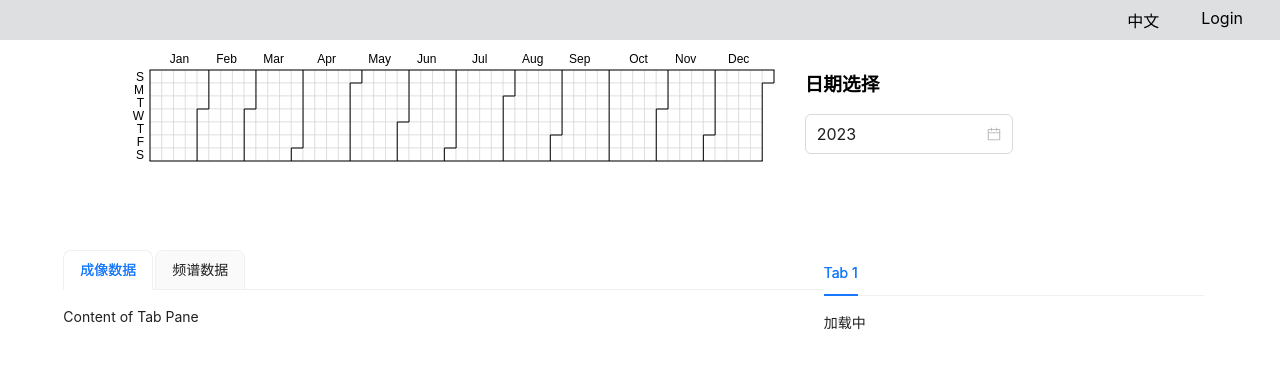
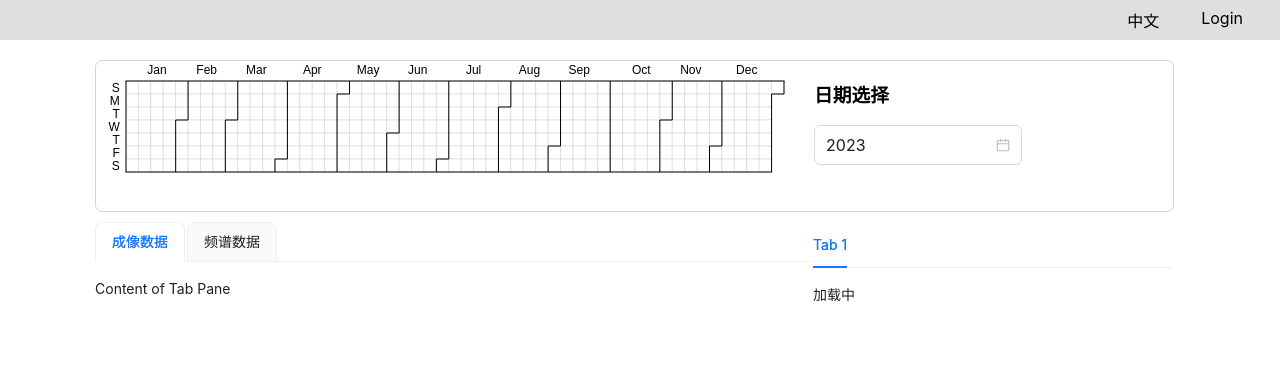
Before and after one commit to GYtide/dsrt-frontend, a React (Create React App) app: page / in a window 1280 px wide. Shown: the top 368 px of the page. Built offline with nearby package versions, Linux system fonts and the light colour scheme; no server answers.

Commit message:
调整布局

```diff
--- a/src/components/DataCalendar/DataCalendar.css
+++ b/src/components/DataCalendar/DataCalendar.css
@@ -1,9 +1,11 @@
 .date-select {
-  height: 200px;
-  width: 90%;
+  height: 150px;
+  width: 100%;
   display: flex;
-  margin: auto;
+  margin: 10px auto;
   flex-direction: row;
+  border: 1px solid #d0d7d1;
+  border-radius: 7px;
 }
 
 .select {
--- a/src/components/DataQuery/DataQuery.css
+++ b/src/components/DataQuery/DataQuery.css
@@ -9,7 +9,7 @@
 }
 
 .overview {
-  width: 90%;
+  width: 85%;
   height: 100%;
   display: flex;
   flex-direction: column;
```
